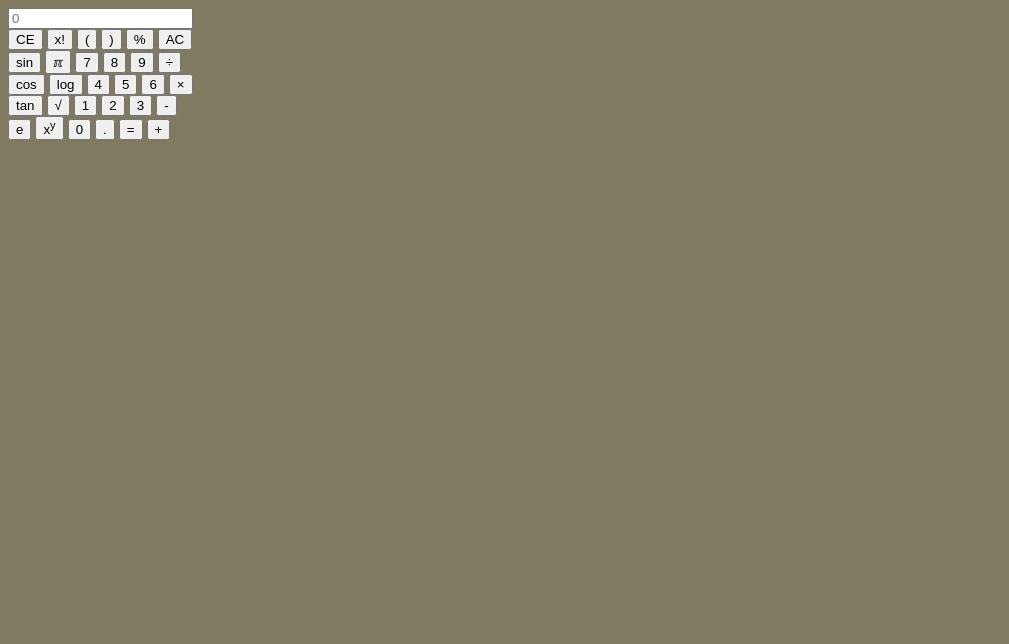
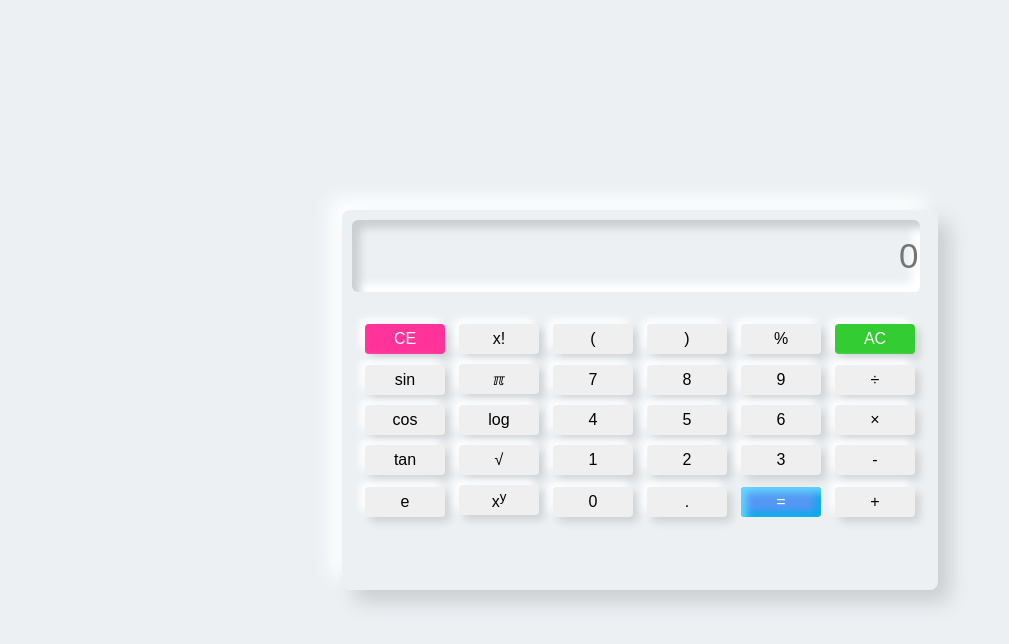
Before and after one commit to marioIDN/project-calculator, a plain HTML site: page index.html in a window 1280 px wide. Shown: the whole page, without its empty margins (0-1009 px from the left). Drawn offline with Linux system fonts and the light colour scheme.

Commit message:
memberikan style pada file css

```diff
--- a/style.css
+++ b/style.css
@@ -1,3 +1,87 @@
 body {
-    background-color: hsla(50, 33%, 25%, .75);
+    margin: 0;
+    padding: 0;
+    display: flex;
+    min-height: 100vh;
+    align-items: center;
+    justify-content: center;
+    background-color: #ecf0f3;
 }
+
+.frame {
+    width: 45%;
+    height: 45vh;
+    padding: 10px;
+    border-radius: 8px;
+    box-shadow: 12px 12px 20px #cbced1,
+                -12px -12px 20px #fff;
+}
+.monitor #screen {
+    width: 98%;
+    border: none;
+    height: 70px;
+    outline: none;
+    font-size: 35px;
+    text-align: right;
+    /* padding-right: .5em; */
+    border-radius: 6px;
+    background: #ecf0f3;
+    box-shadow: inset 8px 8px 8px #cbced1,
+                inset -8px -8px 8px #fff;
+}
+.tombol {
+    width: 100%;
+    display: flex;
+    margin-top: 1.7em;
+    align-items: center;
+    flex-direction: column;
+    justify-content: center;
+}
+
+.tombol .baris button {
+    width: 80px;
+    height: 30px;
+    font-size: 16px;
+    border: none;
+    outline: none;
+    margin: 5px;
+    border-radius: 4px;
+    box-shadow: 5px 5px 8px #00000020,
+                -5px -5px 8px #fff;
+    transition: .2s;
+}
+
+.tombol .baris button:hover {
+    box-shadow: inset 5px 5px 8px rgba(16, 16, 16,.1),
+                inset -5px -5px 8px #fff;
+}
+
+#eval {
+    background: #1270f5b0;
+    color: #fff;
+    box-shadow:inset 5px 5px 8px #66d9ff,
+               inset -5px -5px 8px #00ace6;
+}
+#eval:hover {
+    background: #1270f5b0;
+    color: #fff;
+    box-shadow:inset 5px 5px 8px #00ace6,
+               inset -5px -5px 8px #00ace6;
+}
+#ac {
+    background: #33cc33;
+    color: #fff;
+}
+#ac:hover {
+    box-shadow:inset 5px 5px 8px #2eb82e,
+               inset -5px -5px 8px #33cc33;
+}
+#ce {
+    background: #ff3399;
+    color: #fff;
+}
+#ce:hover {
+
+    box-shadow:inset 5px 5px 8px #e60073,
+               inset -5px -5px 8px #ff3399;
+}
```
